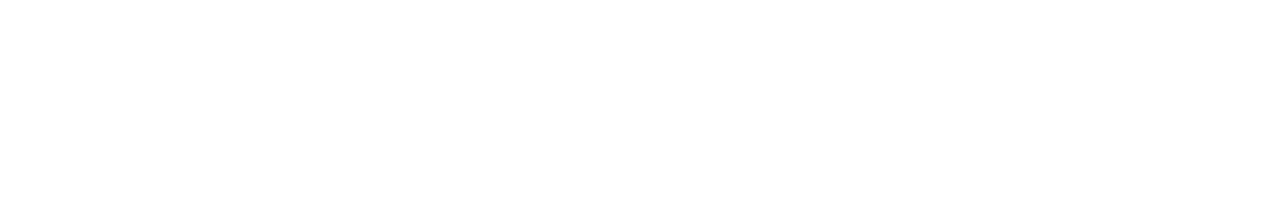
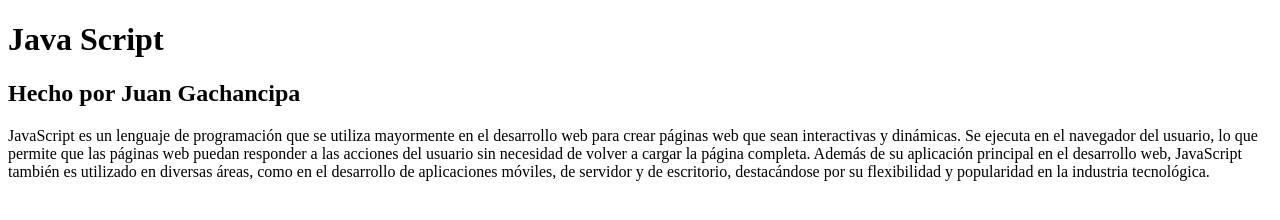
Before and after one commit to ChrisJRM92/ProyectoGrupo3, a plain HTML site: page Jscript.html in a window 1280 px wide. Drawn offline with Linux system fonts and the light colour scheme.

Commit message:
Titulo y parrafo

```diff
--- a/Jscript.html
+++ b/Jscript.html
@@ -4,6 +4,26 @@
     <meta charset="UTF-8" />
     <meta name="viewport" content="width=device-width, initial-scale=1.0" />
     <title>Document JS</title>
+
+    <link rel="stylesheet" href="" />
   </head>
-  <body></body>
+  <body>
+    <h1>Java Script</h1>
+
+    <div>
+      <h2>Hecho por Juan Gachancipa</h2>
+
+      <p>
+        JavaScript es un lenguaje de programación que se utiliza mayormente en
+        el desarrollo web para crear páginas web que sean interactivas y
+        dinámicas. Se ejecuta en el navegador del usuario, lo que permite que
+        las páginas web puedan responder a las acciones del usuario sin
+        necesidad de volver a cargar la página completa. Además de su aplicación
+        principal en el desarrollo web, JavaScript también es utilizado en
+        diversas áreas, como en el desarrollo de aplicaciones móviles, de
+        servidor y de escritorio, destacándose por su flexibilidad y popularidad
+        en la industria tecnológica.
+      </p>
+    </div>
+  </body>
 </html>
```
